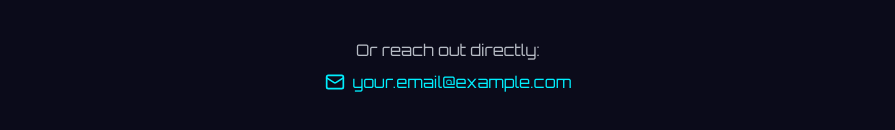
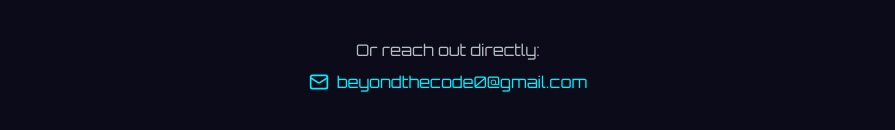
Before and after one commit to Beyond-The-Code-Tech/Beyond-The-Code, a React (Vite) app: page / in a window 1280 px wide. Shown: the part 3264-3394 px from the top of the page, without its empty margins (192-1087 px from the left). Built offline with nearby package versions, Linux system fonts and the light colour scheme.

Commit message:
first version

```diff
--- a/src/components/ContactSection.tsx
+++ b/src/components/ContactSection.tsx
@@ -109,11 +109,11 @@ const ContactSection: React.FC = () => {
         >
           <p className="text-space-white/80">Or reach out directly:</p>
           <a
-            href="mailto:your.email@example.com"
+            href="mailto:beyondthecode0@gmail.com"
             className="inline-flex items-center gap-2 mt-2 text-cosmic-blue hover:text-cosmic-purple transition-colors"
           >
             <Mail className="w-5 h-5" />
-            your.email@example.com
+            beyondthecode0@gmail.com
           </a>
         </motion.div>
       </div>
```
